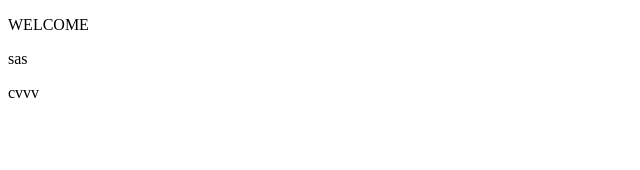
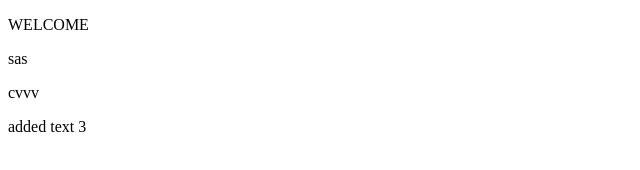
Before and after one commit to taburok23/ABC-Med-Center, a plain HTML site: page index.html in a window 1280 px wide. Shown: the full height of the page, 0-640 px from the left. Drawn offline with Linux system fonts and the light colour scheme.

Commit message:
added txt 3

```diff
--- a/index.html
+++ b/index.html
@@ -8,6 +8,7 @@
     <p>WELCOME</p>
     <p>sas</p>
     <p>cvvv</p>
+    <p>added text 3</p>
 
 </head>
 <body>
```
